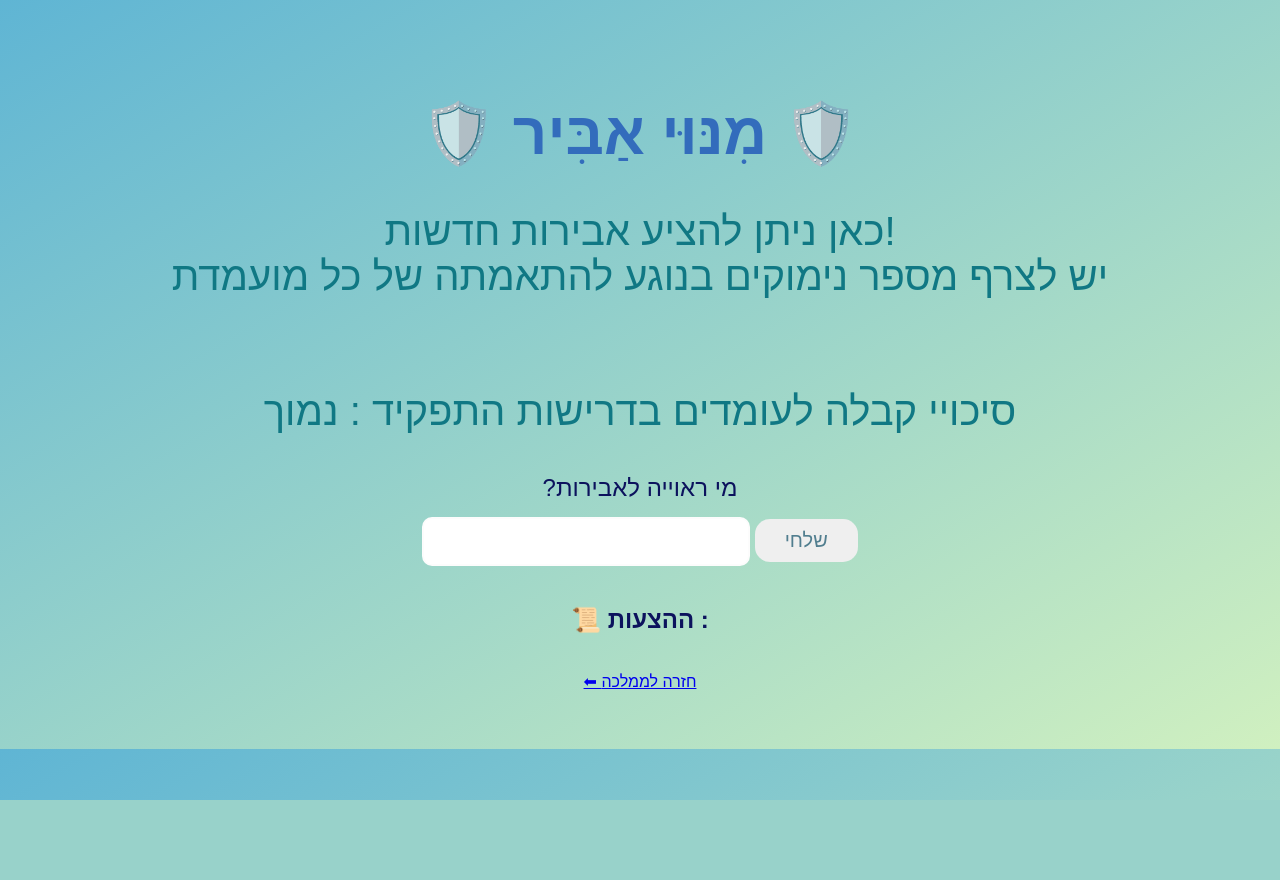
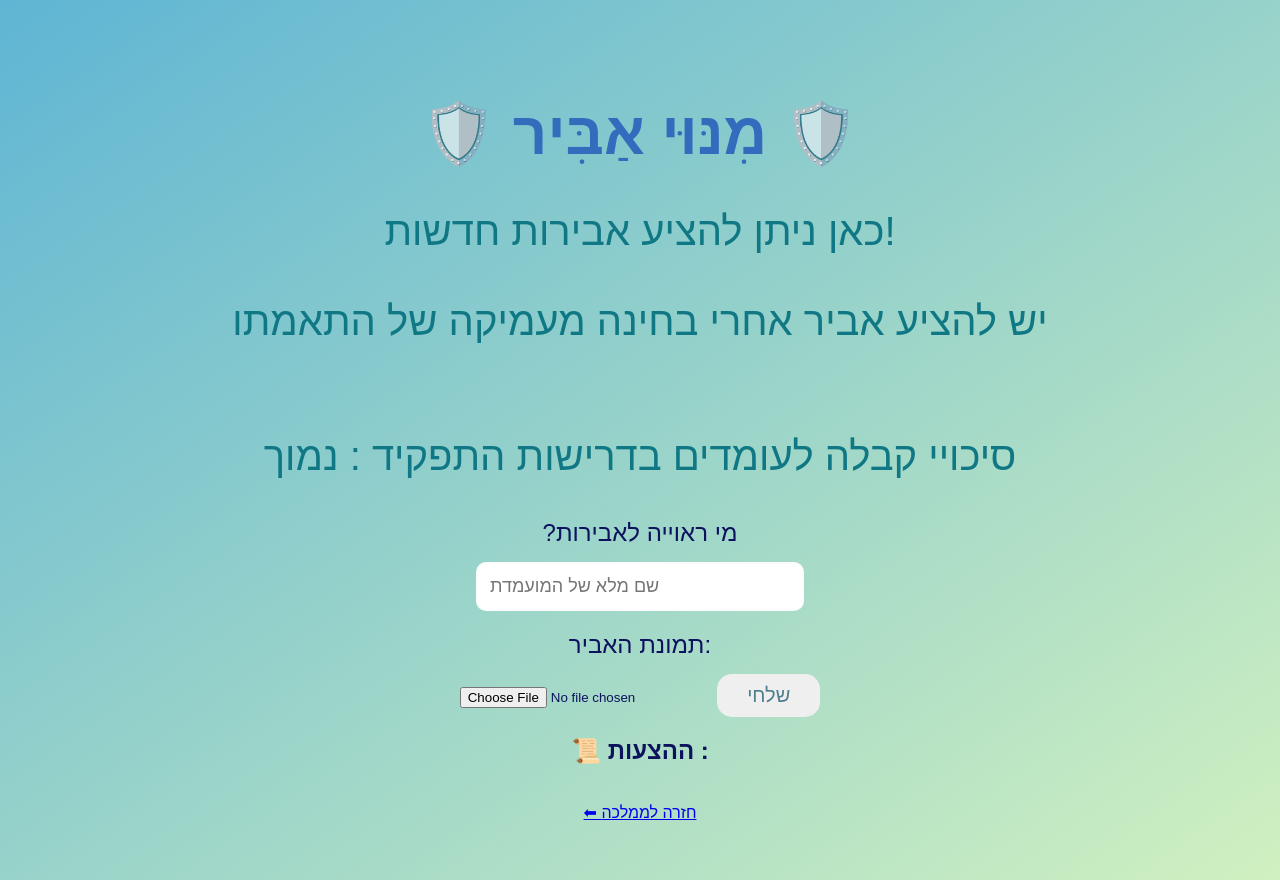
Before and after one commit to LiriRose/Mamlaha, a Flask app: page /addNight in a window 1280 px wide. Before the commit the page ends 800 px from the top, so only its background shows below. Run offline with Flask 3, Linux system fonts and the light colour scheme.

Commit message:
more more changes

```diff
--- a/templates/addNight.html
+++ b/templates/addNight.html
@@ -61,17 +61,25 @@
     <h1>🛡️ מִנּוּי אַבִּיר 🛡️</h1>
     <p>
         כאן ניתן להציע אבירות חדשות!
-         <br/>
-          יש לצרף מספר נימוקים בנוגע להתאמתה של כל מועמדת
         <br/>
         <br/>
+
+        יש להציע אביר אחרי בחינה מעמיקה של התאמתו
+        <br/>
+         <br/>
         <br/>
         סיכויי קבלה לעומדים בדרישות התפקיד : נמוך
 
     </p>
-    <form method="post">
+    <form method="post" enctype="multipart/form-data">
         <label for="addNight">?מי ראוייה לאבירות</label>
-        <input type="text" id="addNight" name="addNight" required>
+        <input type="text" id="addNight" name="addNight"
+         placeholder="שם מלא של המועמדת" required>
+
+
+        <label>תמונת האביר:</label>
+        <input type="file" id="imageKnight" name="imageKnight">
+
         <button type="submit">שלחי</button>
     </form>
 
```
